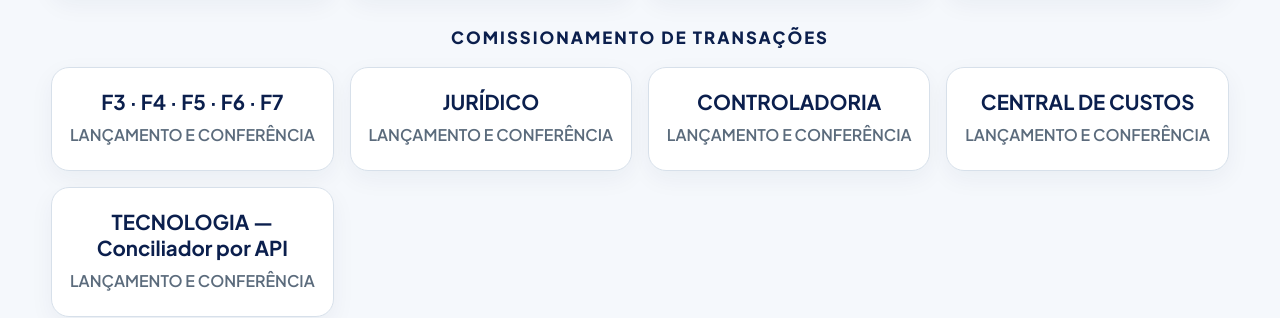
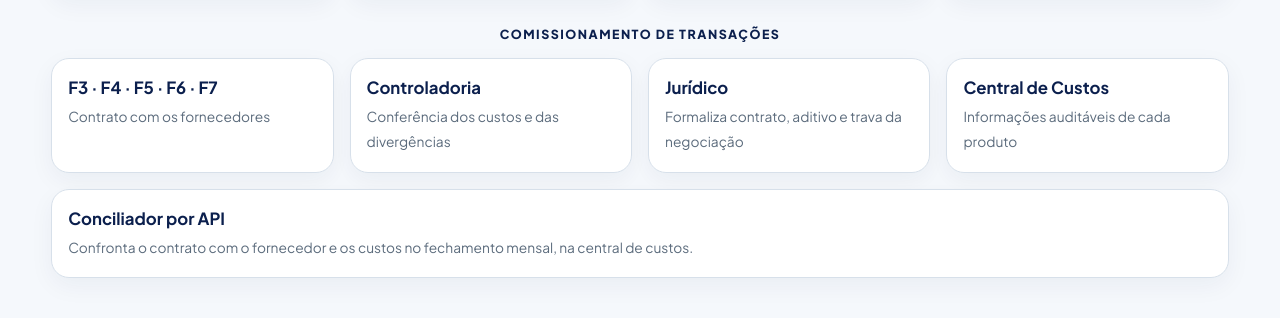
Before and after one commit to mirtesposia/Ecosistema, a plain HTML site: page index.html in a window 1280 px wide. Shown: the part 490-808 px from the top of the page. Drawn offline with Linux system fonts and the light colour scheme.

Commit message:
Reverte o visual das subcontas de governança para o texto e o layout anteriores.
Co-authored-by: Cursor <cursoragent@cursor.com>

```diff
--- a/index.html
+++ b/index.html
@@ -56,26 +56,26 @@
       </ul>
       <div class="cost-board">
         <p class="cost-board-title">Comissionamento de transações</p>
-        <ul class="cost-cards" aria-label="Subcontas de governança de custos">
+        <ul class="cost-cards" aria-label="Governança de custos e contratos">
           <li>
             <strong>F3 · F4 · F5 · F6 · F7</strong>
-            <span>LANÇAMENTO E CONFERÊNCIA</span>
+            <span>Contrato com os fornecedores</span>
           </li>
           <li>
-            <strong>JURÍDICO</strong>
-            <span>LANÇAMENTO E CONFERÊNCIA</span>
+            <strong>Controladoria</strong>
+            <span>Conferência dos custos e das divergências</span>
           </li>
           <li>
-            <strong>CONTROLADORIA</strong>
-            <span>LANÇAMENTO E CONFERÊNCIA</span>
+            <strong>Jurídico</strong>
+            <span>Formaliza contrato, aditivo e trava da negociação</span>
           </li>
           <li>
-            <strong>CENTRAL DE CUSTOS</strong>
-            <span>LANÇAMENTO E CONFERÊNCIA</span>
+            <strong>Central de Custos</strong>
+            <span>Informações auditáveis de cada produto</span>
           </li>
-          <li>
-            <strong><span class="cost-title-upper">TECNOLOGIA</span> — Conciliador por API</strong>
-            <span>LANÇAMENTO E CONFERÊNCIA</span>
+          <li class="cost-card-wide">
+            <strong>Conciliador por API</strong>
+            <span>Confronta o contrato com o fornecedor e os custos no fechamento mensal, na central de custos.</span>
           </li>
         </ul>
       </div>
--- a/script.js
+++ b/script.js
@@ -213,7 +213,7 @@ const ECOSYSTEM = {
         "Contrato com os fornecedores F3, F4, F5, F6 e F7",
         "Controladoria e jurídico na trava da negociação",
         "Central de custos com informações auditáveis",
-        "TECNOLOGIA — Conciliador por API: lançamento e conferência",
+        "Conciliador por API: contrato × custos no fechamento mensal",
       ],
     },
     {
--- a/styles.css
+++ b/styles.css
@@ -260,12 +260,12 @@ a {
 }
 
 .cost-board-title {
-  margin: 0 0 16px;
+  margin: 0 0 14px;
   color: var(--navy);
   font-weight: 800;
   letter-spacing: 0.12em;
   text-transform: uppercase;
-  font-size: 1.05rem;
+  font-size: 0.78rem;
 }
 
 .cost-cards {
@@ -281,33 +281,27 @@ a {
   background: var(--white);
   border: 1px solid var(--line);
   border-radius: 18px;
-  padding: 22px 16px;
+  padding: 18px 16px;
   box-shadow: 0 8px 24px rgba(11, 31, 77, 0.05);
-  text-align: center;
+  text-align: left;
 }
 
 .cost-cards strong {
   display: block;
-  margin-bottom: 8px;
-  color: var(--navy);
-  font-size: 1.28rem;
+  margin-bottom: 6px;
+  color: var(--navy);
+  font-size: 1.05rem;
   line-height: 1.25;
-  text-transform: none;
-}
-
-.cost-cards strong .cost-title-upper {
-  text-transform: uppercase;
-  font-size: inherit;
-  font-weight: inherit;
-  color: inherit;
-}
-
-.cost-cards > li > span {
+}
+
+.cost-cards span {
   color: var(--muted);
-  font-size: 1rem;
+  font-size: 0.86rem;
   line-height: 1.4;
-  font-weight: 600;
-  text-transform: uppercase;
+}
+
+.cost-card-wide {
+  grid-column: 1 / -1;
 }
 
 .section {
```
